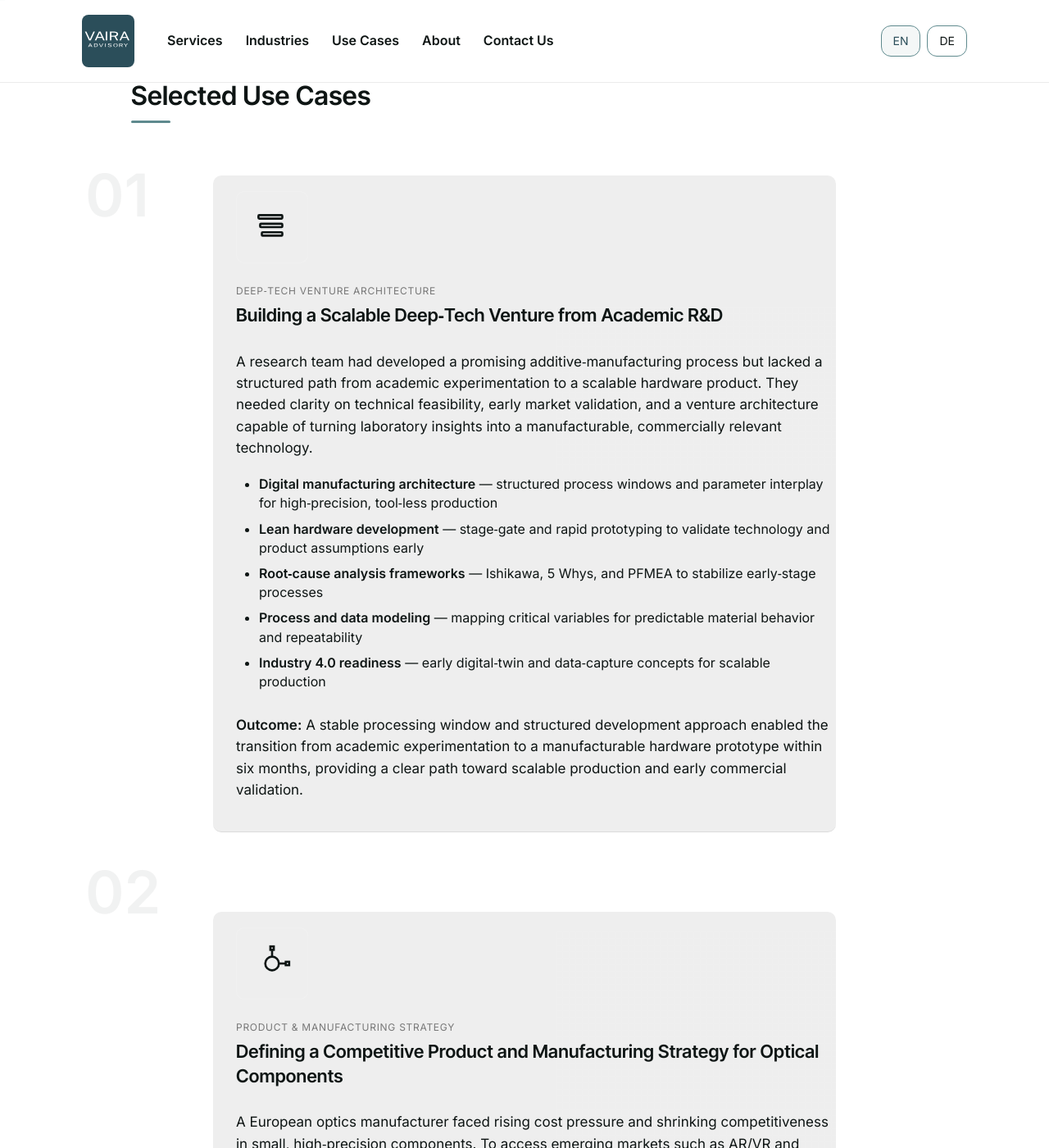
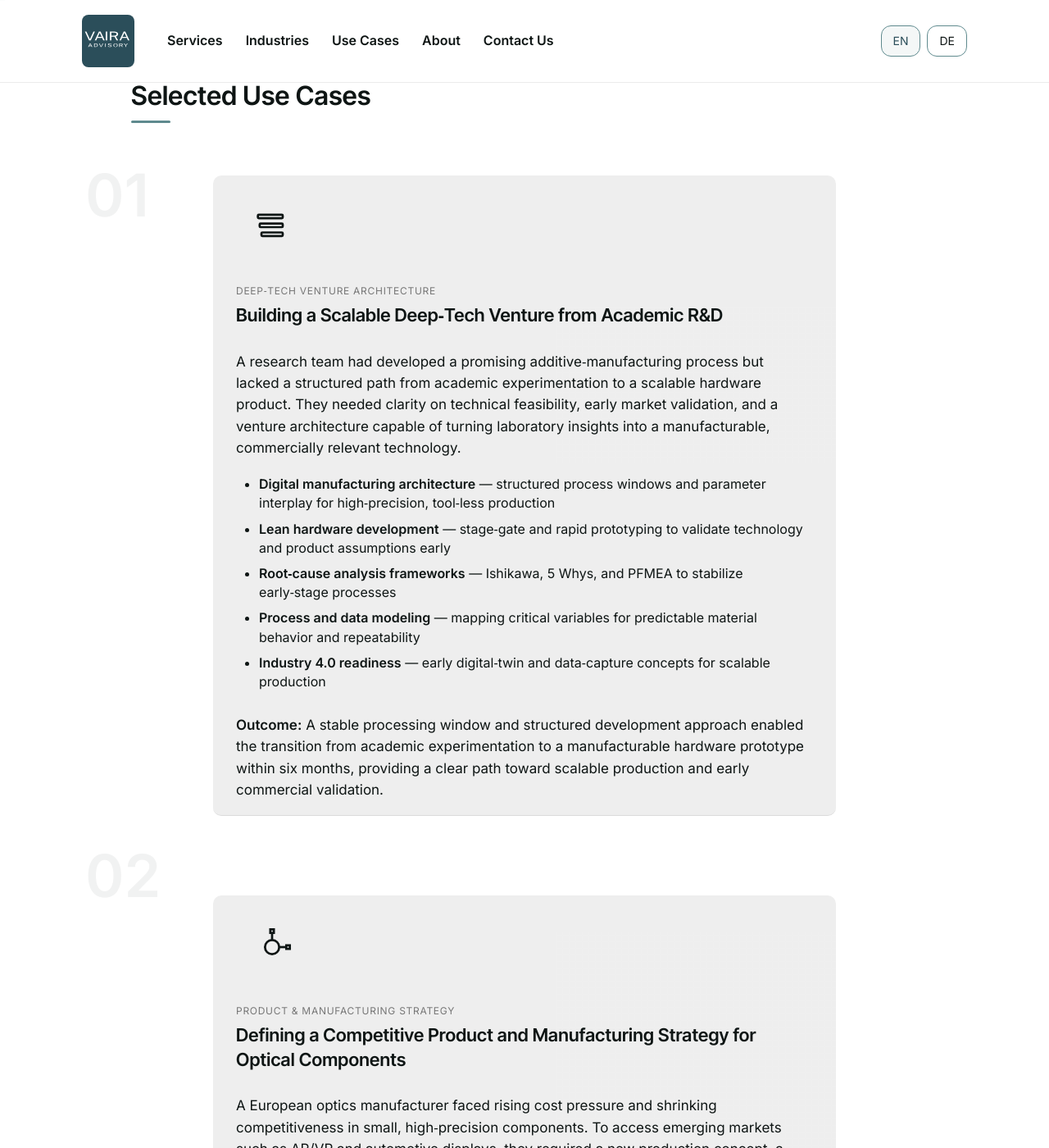
Before and after one commit to raphaelheeb/vaira-advisory, a Jekyll site: the page built from use-cases/index.html, in a window 1280 px wide and 1400 px high, scrolled down 897 px. Shown: the whole window at 82% size. Built offline with Jekyll 4.4.1, drawn with Linux system fonts in a browser that asks for light colours.

Commit message:
Update styles.css

```diff
--- a/assets/css/styles.css
+++ b/assets/css/styles.css
@@ -1326,7 +1326,8 @@
   padding: 18px;
   border: 1px solid rgba(255,255,255,0.12);
   border-radius: 10px;
-  background: rgba(255,255,255,0.04);
+  background: none;
+  border: none;
   display: flex;
   align-items: center;
   justify-content: center;
@@ -1353,6 +1354,7 @@
   overflow: hidden;
   border-radius: 10px;
   transition: transform 0.25s ease, box-shadow 0.25s ease, background 0.25s ease;
+  padding: 0 32px 0 28px !important;
 }
 
 .usecase-block:hover {
```
